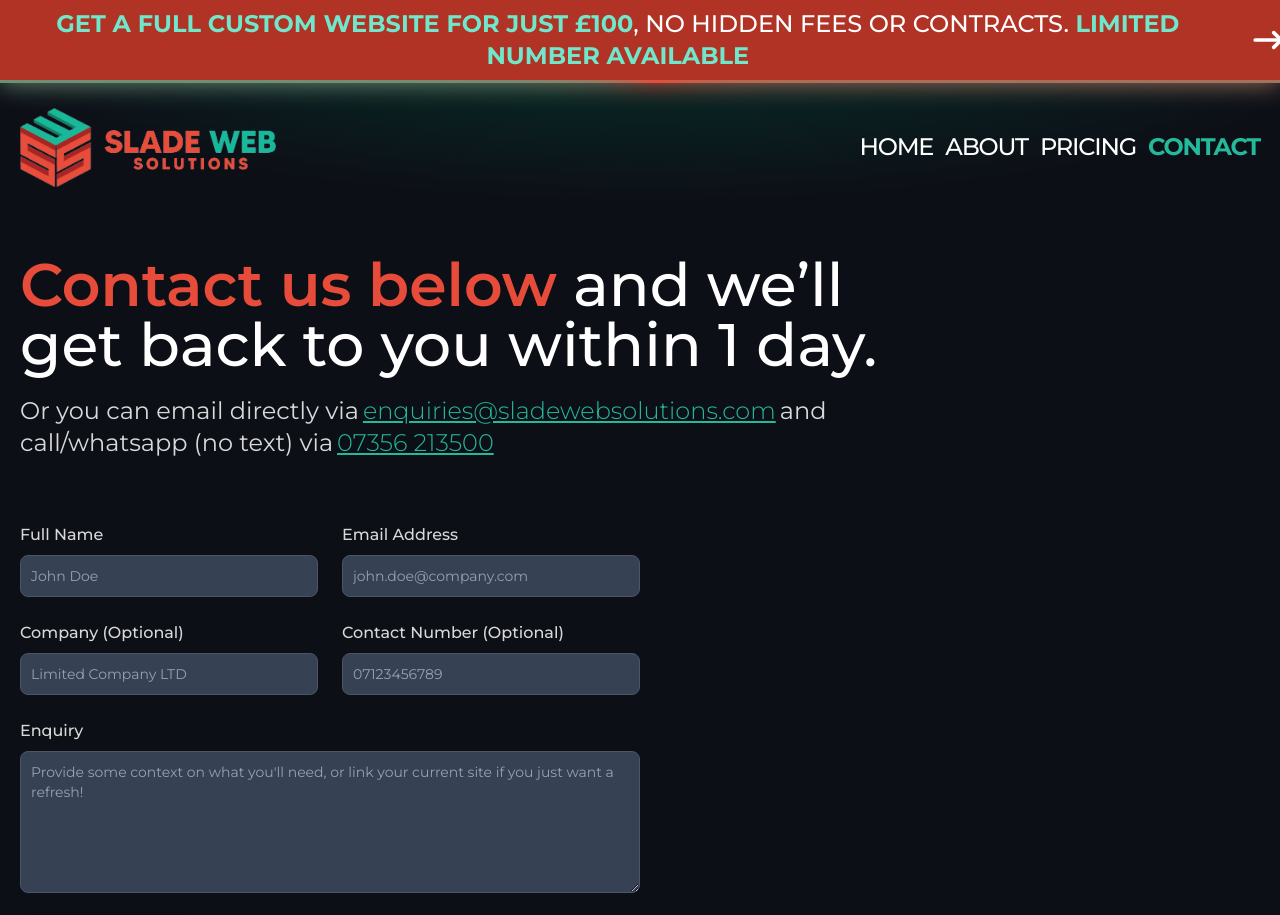
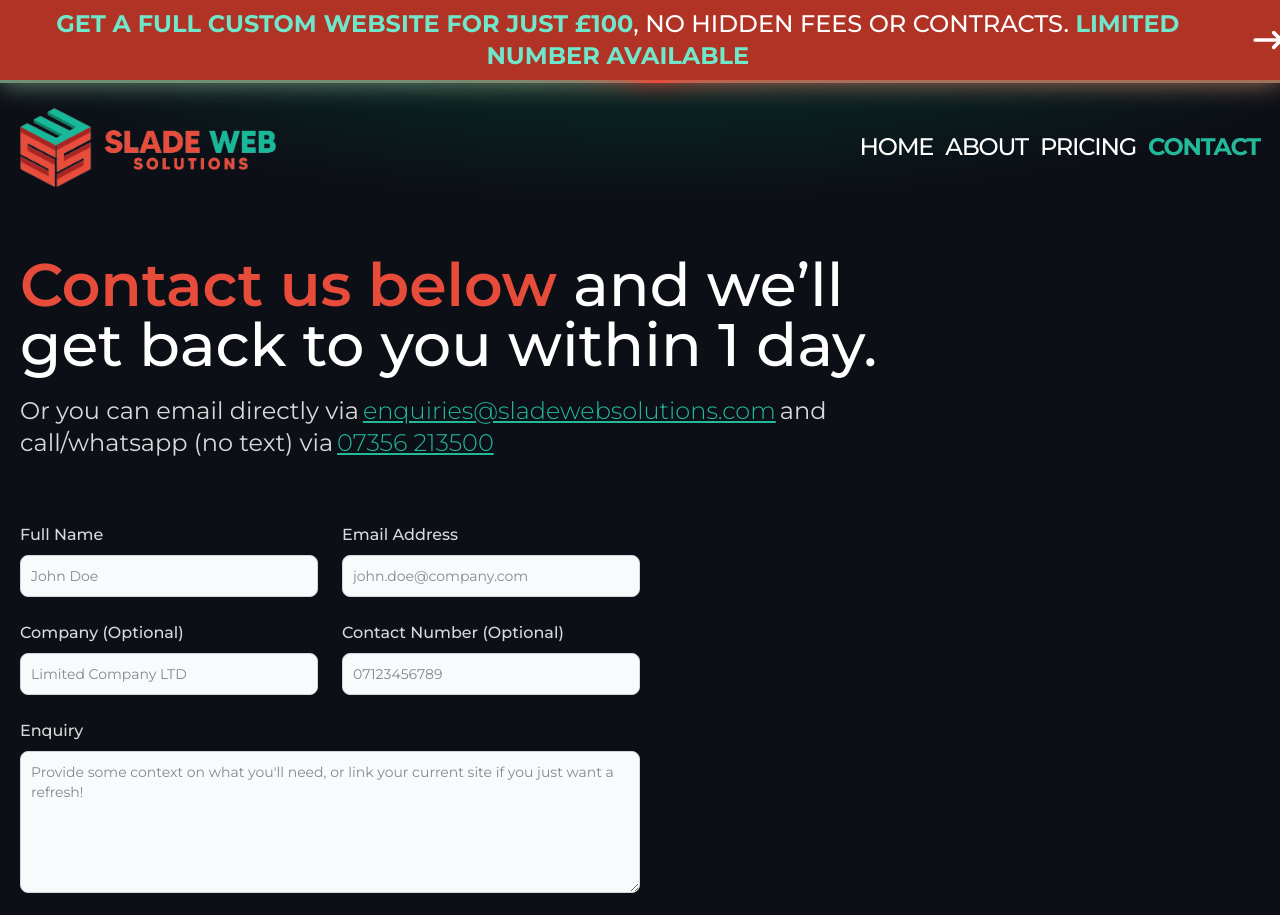
Before and after one commit to OllieSlade/SladeWebSolutions, a React (Vite) app: page /contact in a window 1280 px wide. Shown: the top 915 px of the page. Built offline with nearby package versions, Linux system fonts and the light colour scheme.

Commit message:
form fixes

```diff
--- a/index.html
+++ b/index.html
@@ -19,6 +19,14 @@
     <title>Slade Web Solutions</title>
   </head>
   <body class="bg-pageBg radGrad text-offWhite font-montserrat">
+    <form name="contact" method="POST" data-netlify="true" netlify-honeypot="bot-field" hidden>
+        <input type="text" name="name" />
+        <input type="email" name="email" />
+        <input type="text" name="company" />
+        <input type="tel" name="phone" />
+        <textarea name="enquiry"></textarea>
+
+    </form>
     <div id="root"></div>
     <script type="module" src="/src/main.jsx"></script>
   </body>
--- a/src/pages/contact.jsx
+++ b/src/pages/contact.jsx
@@ -12,29 +12,30 @@ export default function Header() {
 
             <div className="container mx-auto px-5 pt-12">
                 <div className="grid grid-cols-1 md:grid-cols-2">
-                    <form name="contact" method="POST" data-netlify="true">
+                    <form name="contact" method="POST">
+                        <input type="hidden" name="form-name" value="contact" />
                         <div className="grid gap-6 mb-6 md:grid-cols-2">
                             <div>
                                 <label htmlFor="name" className="block mb-2 font-medium">Full Name</label>
-                                <input type="text" name="name" id="name" className=" border   text-sm rounded-lg  block w-full p-2.5 bg-gray-700 border-gray-600 placeholder-gray-400 text-white focus:ring-blue-500 focus:border-blue-500" placeholder="John Doe" required />
+                                <input type="text" name="name" id="name" className="bg-gray-50 border border-gray-300 text-gray-900 text-sm rounded-lg focus:ring-blue-500 focus:border-blue-500 block w-full p-2.5 dark:bg-gray-700 dark:border-gray-600 dark:placeholder-gray-400 dark:text-white dark:focus:ring-blue-500 dark:focus:border-blue-500" placeholder="John Doe" required />
                             </div>
                             <div>
                                 <label htmlFor="email" className="block mb-2 font-medium">Email Address</label>
-                                <input type="email" id="email" name="email" className=" border   text-sm rounded-lg  block w-full p-2.5 bg-gray-700 border-gray-600 placeholder-gray-400 text-white focus:ring-blue-500 focus:border-blue-500" placeholder="john.doe@company.com" required />
+                                <input type="email" id="email" name="email" className="bg-gray-50 border border-gray-300 text-gray-900 text-sm rounded-lg focus:ring-blue-500 focus:border-blue-500 block w-full p-2.5 dark:bg-gray-700 dark:border-gray-600 dark:placeholder-gray-400 dark:text-white dark:focus:ring-blue-500 dark:focus:border-blue-500" placeholder="john.doe@company.com" required />
                             </div>
                             <div>
                                 <label htmlFor="company" className="block mb-2 font-medium">Company (Optional)</label>
-                                <input type="text" id="company" name="company" className=" border   text-sm rounded-lg  block w-full p-2.5 bg-gray-700 border-gray-600 placeholder-gray-400 text-white focus:ring-blue-500 focus:border-blue-500" placeholder="Limited Company LTD" />
+                                <input type="text" id="company" name="company" className="bg-gray-50 border border-gray-300 text-gray-900 text-sm rounded-lg focus:ring-blue-500 focus:border-blue-500 block w-full p-2.5 dark:bg-gray-700 dark:border-gray-600 dark:placeholder-gray-400 dark:text-white dark:focus:ring-blue-500 dark:focus:border-blue-500" placeholder="Limited Company LTD" />
                             </div>
                             <div>
                                 <label htmlFor="phone" className="block mb-2 font-medium">Contact Number (Optional)</label>
-                                <input type="tel" id="phone" name="phone" className=" border   text-sm rounded-lg block w-full p-2.5 bg-gray-700 border-gray-600 placeholder-gray-400 text-white focus:ring-blue-500 focus:border-blue-500" placeholder="07123456789" />
+                                <input type="tel" id="phone" name="phone" className="bg-gray-50 border border-gray-300 text-gray-900 text-sm rounded-lg focus:ring-blue-500 focus:border-blue-500 block w-full p-2.5 dark:bg-gray-700 dark:border-gray-600 dark:placeholder-gray-400 dark:text-white dark:focus:ring-blue-500 dark:focus:border-blue-500" placeholder="07123456789" />
                             </div>
                         </div>
 
                         <div className="mb-6">
                             <label htmlFor="enquiry" className="block mb-2 font-medium">Enquiry</label>
-                            <textarea id="enquiry" rows="6" name="enquiry" className="block p-2.5 w-full text-sm  rounded-lg border bg-gray-700 border-gray-600 placeholder-gray-400 text-white focus:ring-blue-500 focus:border-blue-500" placeholder="Provide some context on what you'll need, or link your current site if you just want a refresh!" required></textarea>
+                            <textarea id="enquiry" rows="6" name="enquiry" className="block p-2.5 w-full text-sm text-gray-900 bg-gray-50 rounded-lg border border-gray-300 focus:ring-blue-500 focus:border-blue-500 dark:bg-gray-700 dark:border-gray-600 dark:placeholder-gray-400 dark:text-white dark:focus:ring-blue-500 dark:focus:border-blue-500" placeholder="Provide some context on what you'll need, or link your current site if you just want a refresh!" required></textarea>
                         </div>
                         <button type="submit" className="button text-xl">Submit</button>
                     </form>
```
